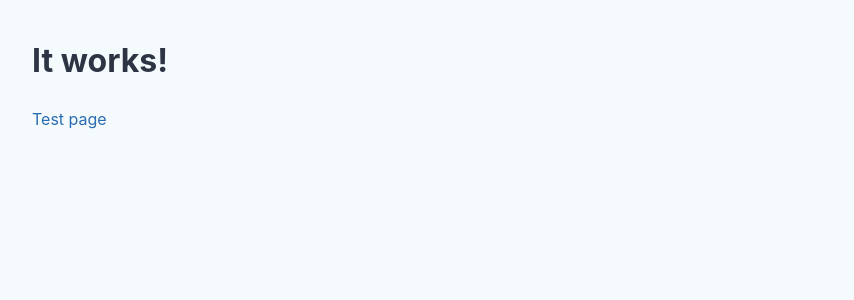
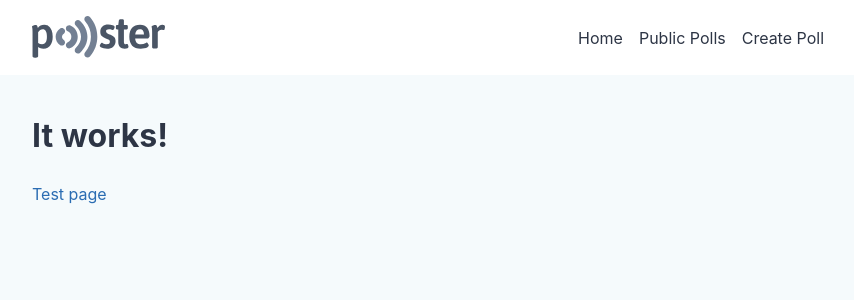
Before and after one commit to codesect/cs01-team-ada-05, a React (Create React App) app: page / in a window 1280 px wide. Shown: the top 300 px of the page, without its empty margins (208-1062 px from the left). Built offline with nearby package versions, Linux system fonts and the light colour scheme; no server answers.

Commit message:
Add header component

```diff
--- /dev/null
+++ b/src/components/Header.js
@@ -0,0 +1,153 @@
+import React, { useRef, useState } from 'react';
+import styled from 'styled-components/macro';
+import { Link } from '@reach/router';
+
+import HamburgerIcon from './Hamburger';
+import Logo from './Logo';
+import { Wrapper } from './GlobalStyles';
+
+import useEscapeOutside from '../hooks/useEscapeOutside';
+import useWindowWidth from '../hooks/useWindowWidth';
+
+const StyledHeader = styled.header`
+  background-color: ${({ theme }) => theme.header};
+`;
+
+const HeaderWrapper = styled(Wrapper)`
+  align-items: center;
+  display: flex;
+  justify-content: center;
+
+  @media (min-width: ${({ theme }) => theme.breakpoints.sm}) {
+    justify-content: space-between;
+  }
+`;
+
+const HamburgerButton = styled.button`
+  align-items: center;
+  background-color: transparent;
+  color: ${({ theme }) => theme.logo};
+  display: flex;
+  height: 3rem;
+  justify-content: center;
+  padding: 0;
+  position: absolute;
+  right: 1rem;
+  top: 0.8125rem;
+  transition: color ${({ theme }) => theme.transitionEase};
+  width: 3rem;
+
+  &:focus,
+  &:hover {
+    color: ${({ theme }) => theme.linkActive};
+  }
+
+  @media (min-width: ${({ theme }) => theme.breakpoints.sm}) {
+    display: none;
+  }
+`;
+
+const LogoLink = styled(Link)`
+  color: ${({ theme }) => theme.logo};
+  display: flex;
+
+  &:focus,
+  &:hover {
+    border-color: transparent;
+  }
+`;
+
+const Menu = styled.ul`
+  align-items: center;
+  background-color: ${({ theme }) => theme.mobileMenu};
+  display: flex;
+  flex-direction: column;
+  height: 100vh;
+  left: 0;
+  list-style: none;
+  margin: 0;
+  min-width: 12rem;
+  padding: 1rem;
+  position: absolute;
+  top: 0;
+  transform: ${({ open }) => (open ? 'translateX(0)' : 'translateX(-100%)')};
+  transition: transform ${({ theme }) => theme.transitionEase};
+  z-index: 1;
+
+  @media (min-width: ${({ theme }) => theme.breakpoints.sm}) {
+    background-color: transparent;
+    display: flex;
+    flex-direction: row;
+    height: auto;
+    padding: 0;
+    position: initial;
+    transform: none;
+  }
+`;
+
+const MenuItem = styled.li``;
+
+const MenuLink = styled(Link)`
+  color: ${({ theme }) => theme.mobileMenuText};
+  display: block;
+  padding: 0.75rem 1rem;
+
+  @media (min-width: ${({ theme }) => theme.breakpoints.sm}) {
+    color: inherit;
+    display: inline;
+    padding: 1.75rem 0.5rem calc(1.75rem - 1px);
+  }
+`;
+
+function Header() {
+  const navRef = useRef();
+  const [menuOpen, setMenuOpen] = useState(false);
+  const windowWidth = useWindowWidth();
+  const isSmallScreen = windowWidth <= 600;
+  const menuTabindex = menuOpen || !isSmallScreen ? 0 : -1;
+
+  const closeMenu = () => setMenuOpen(false);
+  const toggleMenu = () => setMenuOpen(open => !open);
+
+  useEscapeOutside(navRef, closeMenu);
+
+  return (
+    <StyledHeader>
+      <HeaderWrapper>
+        <LogoLink to="/">
+          <Logo />
+        </LogoLink>
+        <nav ref={navRef}>
+          <HamburgerButton
+            aria-controls="menu"
+            aria-expanded={menuOpen}
+            aria-label="Toggle menu"
+            onClick={toggleMenu}
+            open={menuOpen}
+          >
+            <HamburgerIcon />
+          </HamburgerButton>
+          <Menu aria-hidden={!menuOpen} id="menu" open={menuOpen}>
+            <MenuItem>
+              <MenuLink onClick={closeMenu} tabIndex={menuTabindex} to="/">
+                Home
+              </MenuLink>
+            </MenuItem>
+            <MenuItem>
+              <MenuLink onClick={closeMenu} tabIndex={menuTabindex} to="/test">
+                Public Polls
+              </MenuLink>
+            </MenuItem>
+            <MenuItem>
+              <MenuLink onClick={closeMenu} tabIndex={menuTabindex} to="/">
+                Create Poll
+              </MenuLink>
+            </MenuItem>
+          </Menu>
+        </nav>
+      </HeaderWrapper>
+    </StyledHeader>
+  );
+}
+
+export default Header;
--- /dev/null
+++ b/src/hooks/useEscapeOutside.js
@@ -0,0 +1,28 @@
+import { useEffect } from 'react';
+
+function useEscapeOutside(ref, callback) {
+  useEffect(() => {
+    const listener = event => {
+      if (!ref.current || ref.current.contains(event.target)) {
+        return;
+      }
+      callback(event);
+    };
+
+    function onEscape(event) {
+      if (event.keyCode === 27) {
+        callback(event);
+      }
+    }
+
+    document.addEventListener('keydown', onEscape);
+    document.addEventListener('mousedown', listener);
+
+    return () => {
+      document.removeEventListener('keydown', onEscape);
+      document.removeEventListener('mousedown', listener);
+    };
+  }, [callback, ref]);
+}
+
+export default useEscapeOutside;
--- /dev/null
+++ b/src/hooks/useWindowWidth.js
@@ -0,0 +1,19 @@
+import { useEffect, useState } from 'react';
+
+function useWindowWidth() {
+  const [width, setWidth] = useState(window.innerWidth);
+
+  useEffect(() => {
+    const handleResize = () => setWidth(window.innerWidth);
+
+    window.addEventListener('resize', handleResize);
+
+    return () => {
+      window.removeEventListener('resize', handleResize);
+    };
+  }, []);
+
+  return width;
+}
+
+export default useWindowWidth;
--- a/src/index.js
+++ b/src/index.js
@@ -5,6 +5,7 @@ import { ThemeProvider } from 'styled-components/macro';
 
 import App from './App';
 import GlobalStyles from './components/GlobalStyles';
+import Header from './components/Header';
 import TestComponent from './components/TestComponent';
 
 import defaultTheme from './themes';
@@ -12,6 +13,7 @@ import * as serviceWorker from './serviceWorker';
 
 ReactDOM.render(
   <ThemeProvider theme={defaultTheme}>
+    <Header />
     <Router>
       <App path="/" />
       <TestComponent path="/test" />
--- a/src/themes.js
+++ b/src/themes.js
@@ -74,6 +74,7 @@ const defaultTheme = {
   linkActive: colors.blue[600],
   logo: colors.grey[700],
   mobileMenu: colors.grey[800],
+  mobileMenuText: colors.white,
   outline: colors.grey[500],
   placeholder: colors.grey[500],
   text: colors.grey[800],
```
